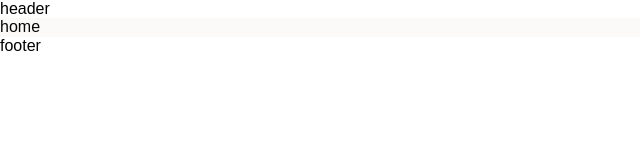
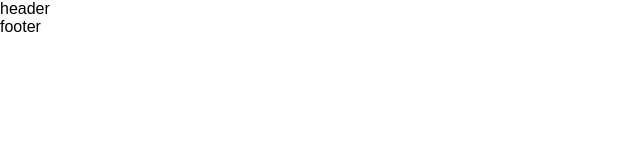
Before and after one commit to luketeal/Profile, a React (Create React App) app: page / in a window 1280 px wide. Shown: the top 160 px of the page, without its empty margins (0-640 px from the left). Built offline with nearby package versions, Linux system fonts and the light colour scheme.

Commit message:
test github pages pathing

```diff
--- a/src/App.js
+++ b/src/App.js
@@ -1,8 +1,5 @@
-// import logo from './logo.svg';
-// import './App.css';
 
 import React from 'react';
-// import { ApolloClient, InMemoryCache, ApolloProvider } from '@apollo/client';
 import { BrowserRouter as Router, Route } from 'react-router-dom';
 
 import Home from './pages/home';
@@ -24,11 +21,11 @@ function App() {
           <Header />
           <div>
 
-            <Route exact path="/">
+            <Route exact path="/profile">
               <Home />
             </Route>
 
-            <Route exact path="/profile">
+            <Route exact path="/profile/profile">
               <Profile />
             </Route>
 
```
